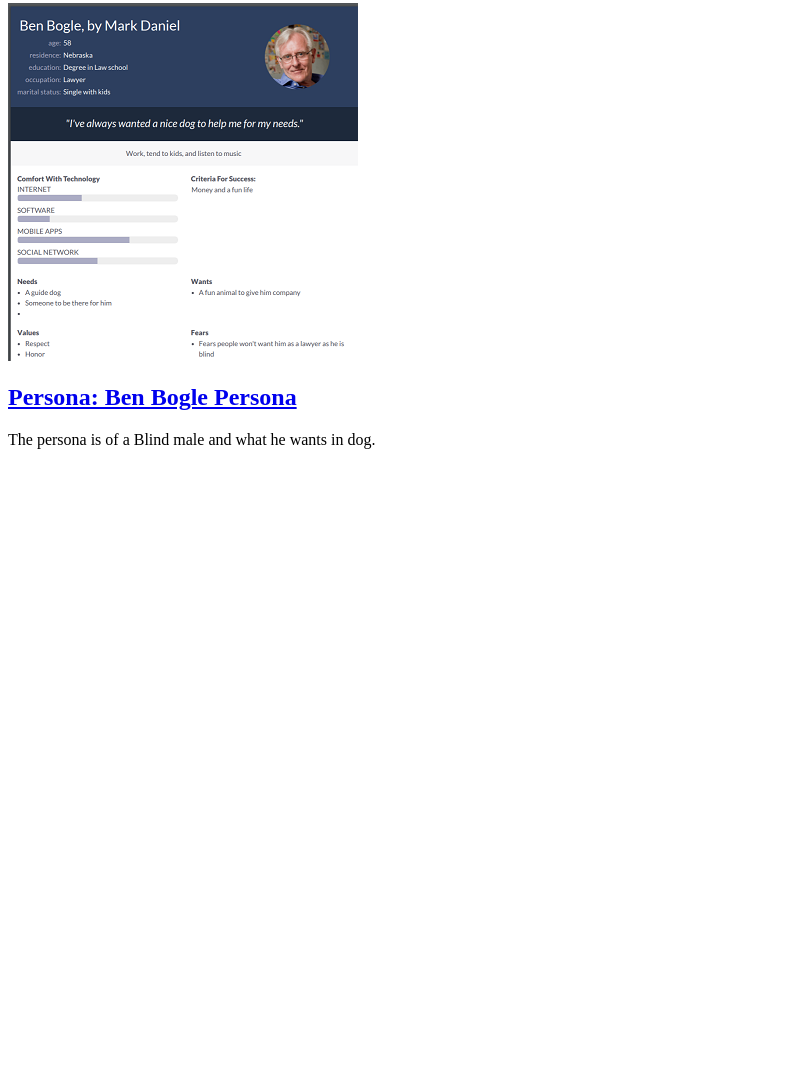
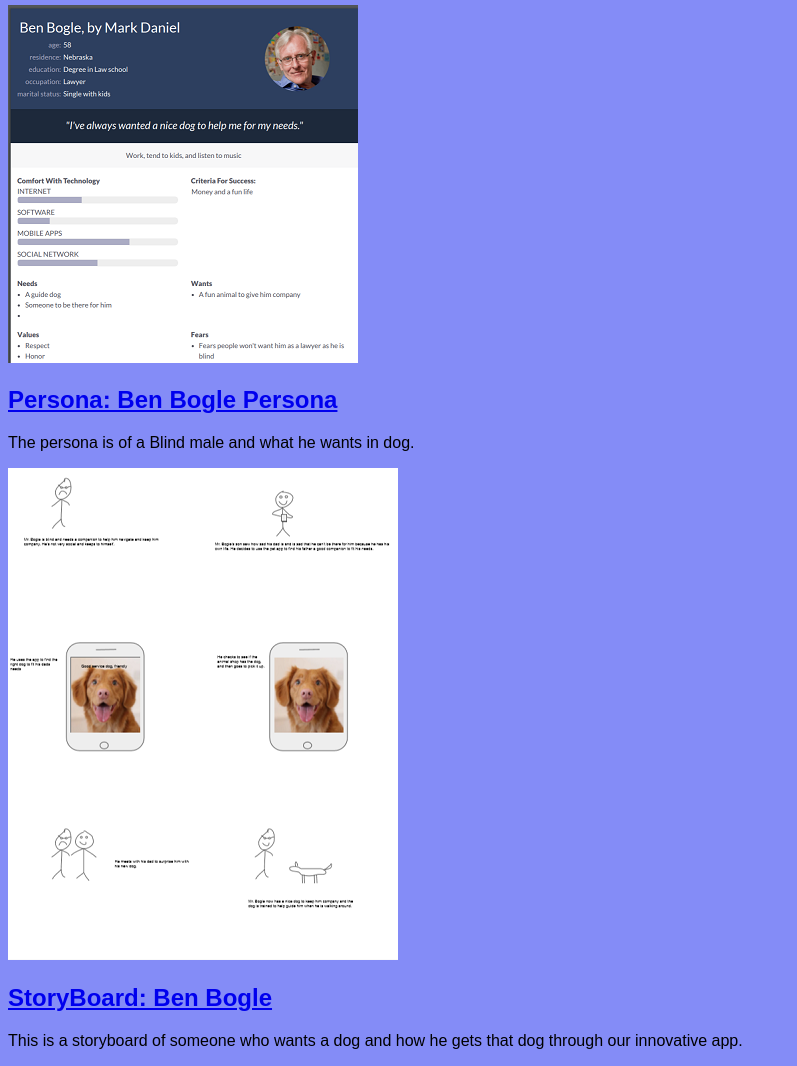
Before and after one commit to msedar7189/msedar7189.github.io, a plain HTML site: page index.html in a window 1280 px wide. Shown: the part 678-1744 px from the top of the page, without its empty margins (0-797 px from the left). Before the commit the page ends 1143 px from the top, so only its background shows below. Drawn offline with Linux system fonts and the light colour scheme.

Commit message:
Add files via upload

```diff
--- a/index.html
+++ b/index.html
@@ -2,6 +2,7 @@
 <html>
     <head>
         <title>CSCE 190: Mark Daniel</title>
+        <link rel="stylesheet" href= "styles.css">
 
     </head>
     <body>
@@ -39,5 +40,16 @@
                 </p>
             </section>
         </section>
+
+        <!-- Storyboards Assignment-->
+        <section class="assigment">
+            <a href="files/GrapeStoryboards.pdf"><img src="images/storyboard.png"></a>
+            <section class="ass-details">
+                <a href="files/GrapeStoryboards.pdf"><h2>StoryBoard: Ben Bogle </h2></a>
+                <p>
+                    This is a storyboard of someone who wants a dog and how he gets that dog through our innovative app.
+                </p>
+            </section>
+        </section>
     </body>
 </html>
--- /dev/null
+++ b/styles.css
@@ -0,0 +1,9 @@
+body {
+    background:rgb(132, 140, 247);
+    font-family:Arial, Helvetica, sans-serif;
+}
+
+h1 {
+    color: rgb(0, 0, 0);
+    text-align:center;
+}
```
Also changed, not shown: images/storyboard.png (added), 1 other file.
